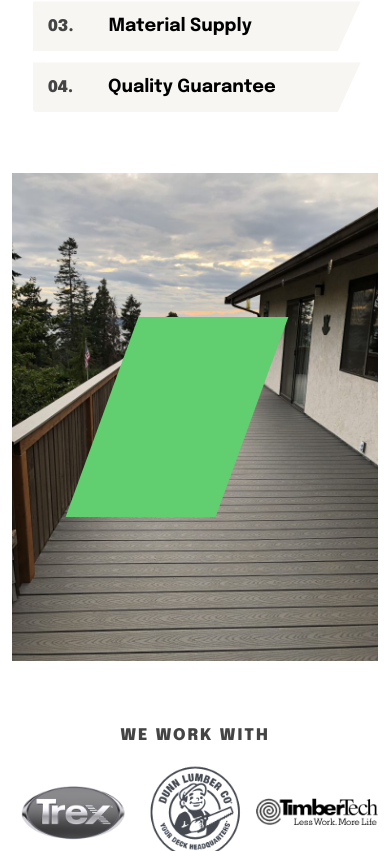
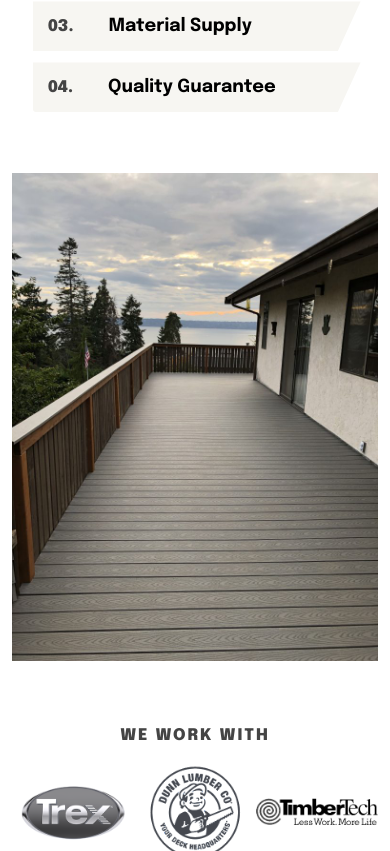
Before and after one commit to eyesofdaveed/12decks, a Next.js app: page / in a window 390 px wide. Shown: the part 4820-5671 px from the top of the page. Built offline with nearby package versions, Linux system fonts and the light colour scheme; some icons are missing.

Commit message:
move from projects to gallery

```diff
--- a/src/components/sliders/Projects.jsx
+++ b/src/components/sliders/Projects.jsx
@@ -1,5 +1,6 @@
 import Data from "@data/sliders/projects.json";
 import { sliderProps } from "@common/sliderProps";
+import Link from "next/link";
 import { Swiper, SwiperSlide } from "swiper/react";
 
 const ProjectsSlider = ({ projects }) => {
@@ -16,7 +17,6 @@ const ProjectsSlider = ({ projects }) => {
         <Swiper
           {...sliderProps.projectsSlider}
           className="swiper-container project-slider"
-
           breakpoints={{
             0: {
               slidesPerView: 1,
@@ -32,47 +32,77 @@ const ProjectsSlider = ({ projects }) => {
             },
           }}
         >
-            <SwiperSlide className="swiper-slide" >
+          <SwiperSlide className="swiper-slide">
+            <Link href="https://12decks.vercel.app/gallery">
               <div className="project-post">
                 <figure>
-                  <img src={Data.projects[0].image} alt={Data.projects[0].title} />
+                  <img
+                    src={Data.projects[0].image}
+                    alt={Data.projects[0].title}
+                  />
                 </figure>
               </div>
+            </Link>
           </SwiperSlide>
-            <SwiperSlide className="swiper-slide" >
+          <SwiperSlide className="swiper-slide">
+            <Link href="https://12decks.vercel.app/gallery">
               <div className="project-post">
                 <figure>
-                  <img src={Data.projects[1].image} alt={Data.projects[1].title} />
+                  <img
+                    src={Data.projects[1].image}
+                    alt={Data.projects[1].title}
+                  />
                 </figure>
               </div>
+            </Link>
           </SwiperSlide>
-            <SwiperSlide className="swiper-slide" >
+          <SwiperSlide className="swiper-slide">
+            <Link href="https://12decks.vercel.app/gallery">
               <div className="project-post">
                 <figure>
-                  <img src={Data.projects[2].image} alt={Data.projects[2].title} />
+                  <img
+                    src={Data.projects[2].image}
+                    alt={Data.projects[2].title}
+                  />
                 </figure>
               </div>
+            </Link>
           </SwiperSlide>
-            <SwiperSlide className="swiper-slide" >
+          <SwiperSlide className="swiper-slide">
+            <Link href="https://12decks.vercel.app/gallery">
               <div className="project-post">
                 <figure>
-                  <img src={Data.projects[3].image} alt={Data.projects[3].title} />
+                  <img
+                    src={Data.projects[3].image}
+                    alt={Data.projects[3].title}
+                  />
                 </figure>
               </div>
+            </Link>
           </SwiperSlide>
-            <SwiperSlide className="swiper-slide" >
+          <SwiperSlide className="swiper-slide">
+            <Link href="https://12decks.vercel.app/gallery">
               <div className="project-post">
                 <figure>
-                  <img src={Data.projects[4].image} alt={Data.projects[4].title} />
+                  <img
+                    src={Data.projects[4].image}
+                    alt={Data.projects[4].title}
+                  />
                 </figure>
               </div>
+            </Link>
           </SwiperSlide>
-            <SwiperSlide className="swiper-slide" >
+          <SwiperSlide className="swiper-slide">
+            <Link href="https://12decks.vercel.app/gallery">
               <div className="project-post">
                 <figure>
-                  <img src={Data.projects[5].image} alt={Data.projects[5].title} />
+                  <img
+                    src={Data.projects[5].image}
+                    alt={Data.projects[5].title}
+                  />
                 </figure>
               </div>
+            </Link>
           </SwiperSlide>
           <div className="swiper-pagination" />
         </Swiper>
--- a/src/styles/scss/_responsive.scss
+++ b/src/styles/scss/_responsive.scss
@@ -1414,7 +1414,8 @@
   .core-features .video:before {
     left: 45%;
     top: 50%;
-    transform: translate(-50%, -50%) skew(-20deg, 0deg);
+    transform: translate(50%, -50%) skew(-20deg, 0deg);
+    display: none;
   }
   .core-features .video:before {
     height: 400px;
```
Lines whose indentation alone changed are shown as unchanged.
